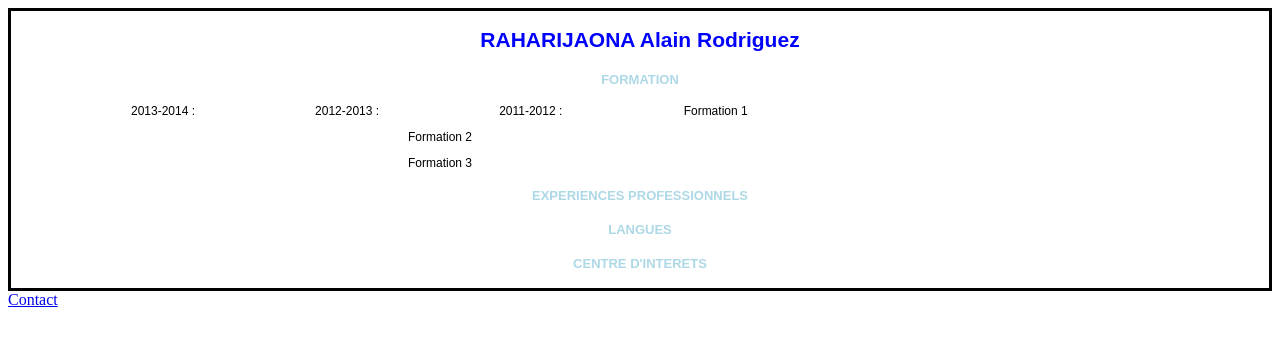
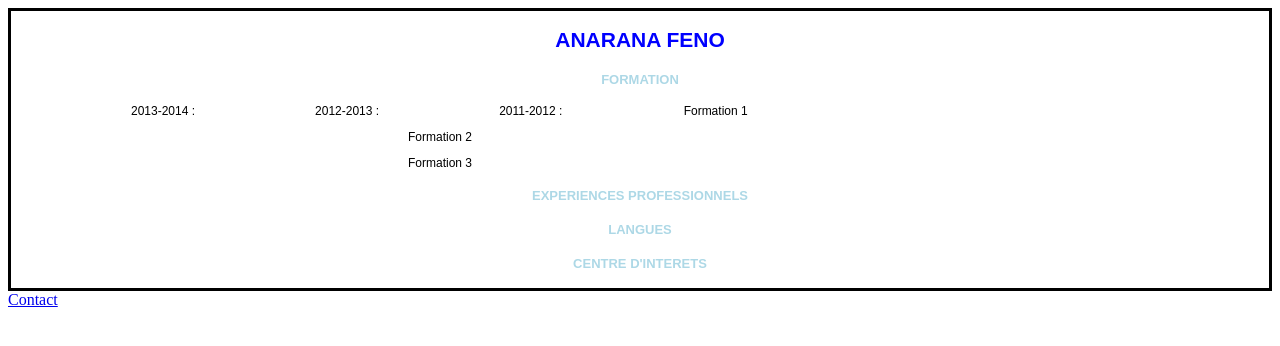
Before and after one commit to a2rodriguez/cv, a plain HTML site: page index.html in a window 1280 px wide. Drawn offline with Linux system fonts and the light colour scheme.

Commit message:
Update index.html

```diff
--- a/index.html
+++ b/index.html
@@ -8,7 +8,7 @@
   <body>
     <div class="border">
       <div class="manga" align="center">
-        <p><h2>RAHARIJAONA Alain Rodriguez</h2></p>
+        <p><h2>ANARANA FENO</h2></p>
       </div>
 
       <div align="center">
```
